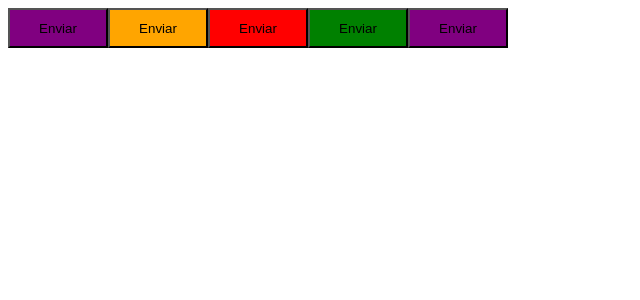
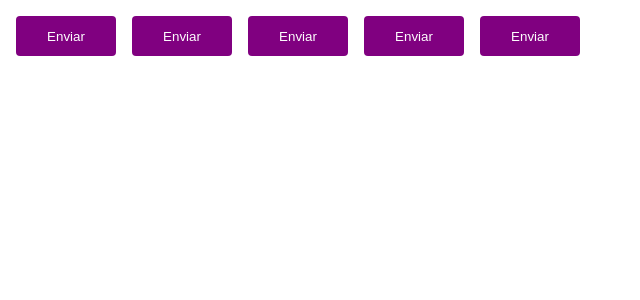
Before and after one commit to carlos3duardo/ignite-timer, a React (Vite) app: page / in a window 1280 px wide. Shown: the top 300 px of the page, without its empty margins (0-640 px from the left). Built offline with nearby package versions, Linux system fonts and the light colour scheme.

Commit message:
Configurando tema

```diff
--- a/src/App.tsx
+++ b/src/App.tsx
@@ -1,15 +1,17 @@
+import { ThemeProvider } from 'styled-components';
 import { Button } from './components/Button'
+import { defaultTheme } from './styles/themes/default';
 
 function App() {
 
   return (
-    <>
+    <ThemeProvider theme={defaultTheme}>
       <Button scheme="primary" />
       <Button scheme="secondary" />
       <Button scheme="danger" />
       <Button scheme="success" />
       <Button />
-    </>
+    </ThemeProvider>
   )
 }
 
--- a/src/components/Button.styles.ts
+++ b/src/components/Button.styles.ts
@@ -17,7 +17,14 @@
   width: 100px;
   height: 40px;
 
-  ${props => {
+  border-radius: 4px;
+  border: 0;
+  margin: 8px;
+
+  background-color: ${props => props.theme.primary};
+  color: ${props => props.theme.white};
+
+  /* ${props => {
     return `background-color: ${buttonSchemes[props.scheme]}`
-  }}
+  }} */
 `
--- /dev/null
+++ b/src/styles/themes/default.ts
@@ -0,0 +1,5 @@
+export const defaultTheme = {
+    white: '#fdfdfd',
+    primary: 'purple',
+    secondary: 'orange'
+}
```
